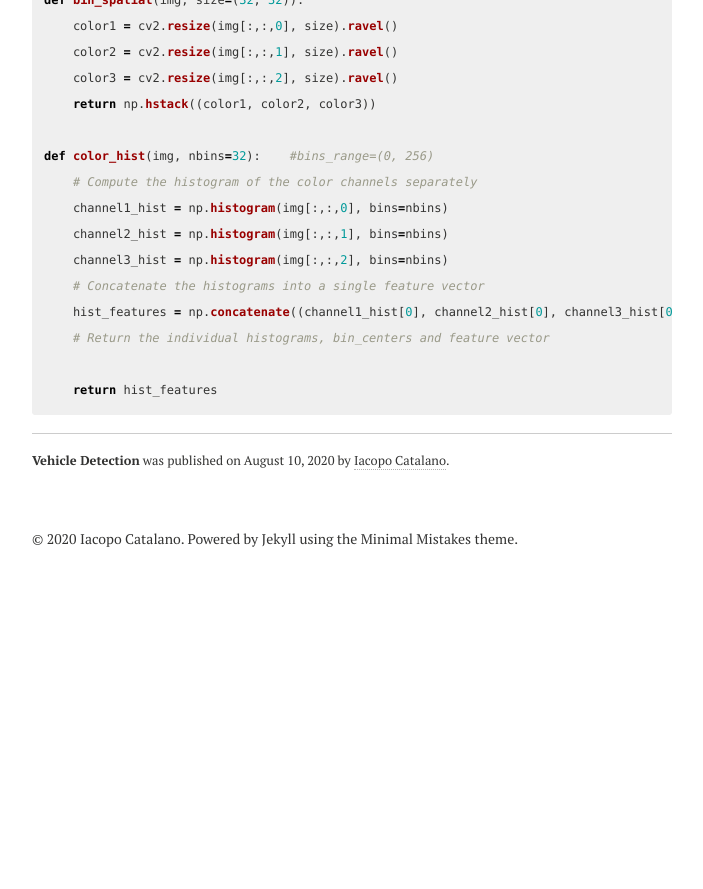
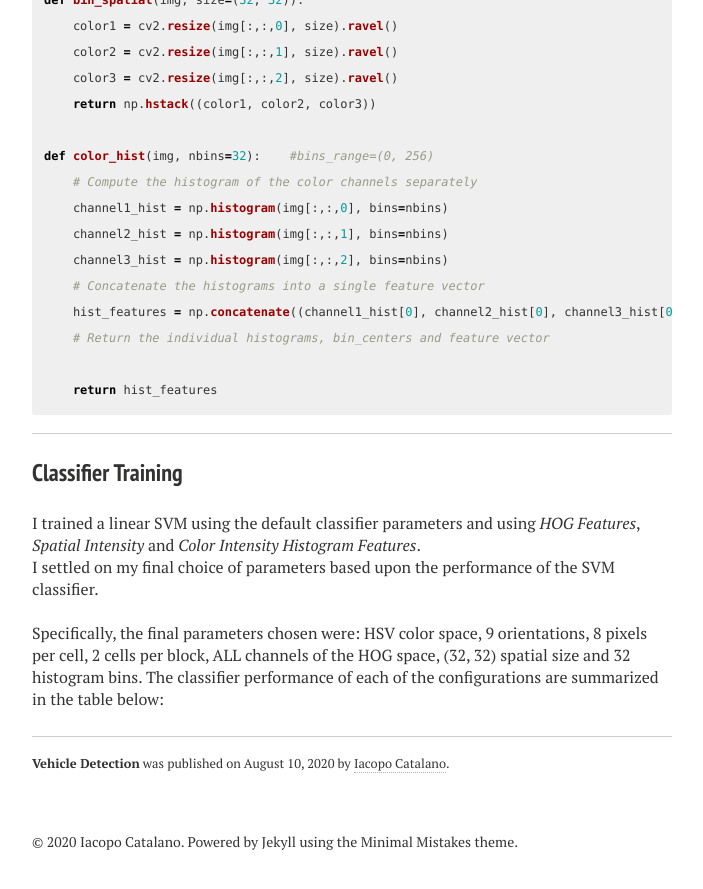
Before and after one commit to IacopomC/iacopomc.github.io, a Jekyll site: the page built from _projects/2020-08-10-vehicle-detection.md, in a window 1280 px wide and 900 px high, scrolled down 2714 px. Shown: the top 889 px of the window, without its empty margins (288-991 px from the left). Built offline with Jekyll 4.4.1, drawn with Linux system fonts in a browser that asks for light colours; nearby versions of some CDN libraries; before the commit the page ends 3311 px from its top, so only the background shows below that.

Commit message:
Add training classifier section

````diff
--- a/_projects/2020-08-10-vehicle-detection.md
+++ b/_projects/2020-08-10-vehicle-detection.md
@@ -103,3 +103,15 @@ def color_hist(img, nbins=32):    #bins_range=(0, 256)
 
     return hist_features
 ```
+
+---
+
+### Classifier Training
+
+I trained a linear SVM using the default classifier parameters and using *HOG Features*, *Spatial Intensity* and *Color Intensity Histogram Features*.
+
+I settled on my final choice of parameters based upon the performance of the SVM classifier.
+
+<br/>
+
+Specifically, the final parameters chosen were: HSV color space, 9 orientations, 8 pixels per cell, 2 cells per block, ALL channels of the HOG space, (32, 32) spatial size and 32 histogram bins. The classifier performance of each of the configurations are summarized in the table below:
````
